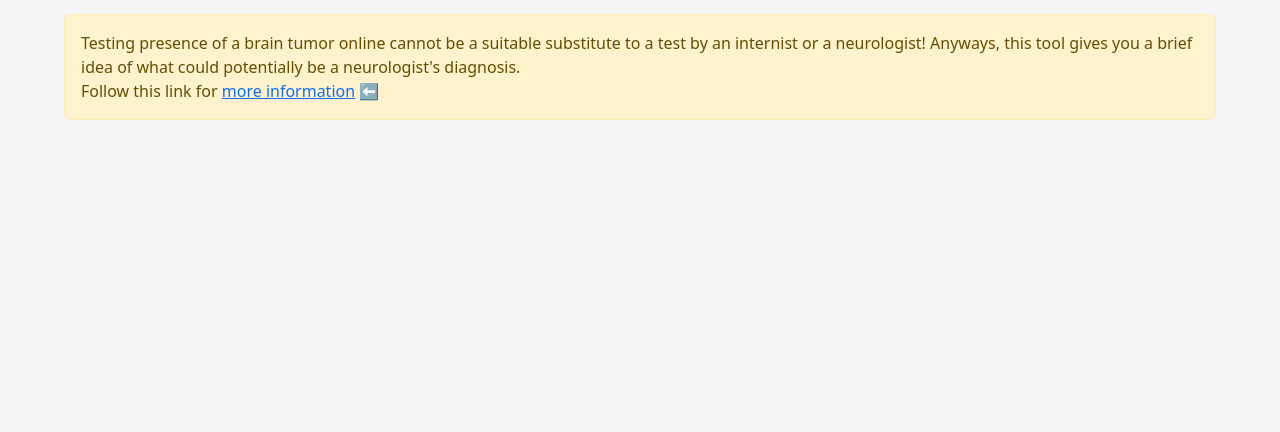
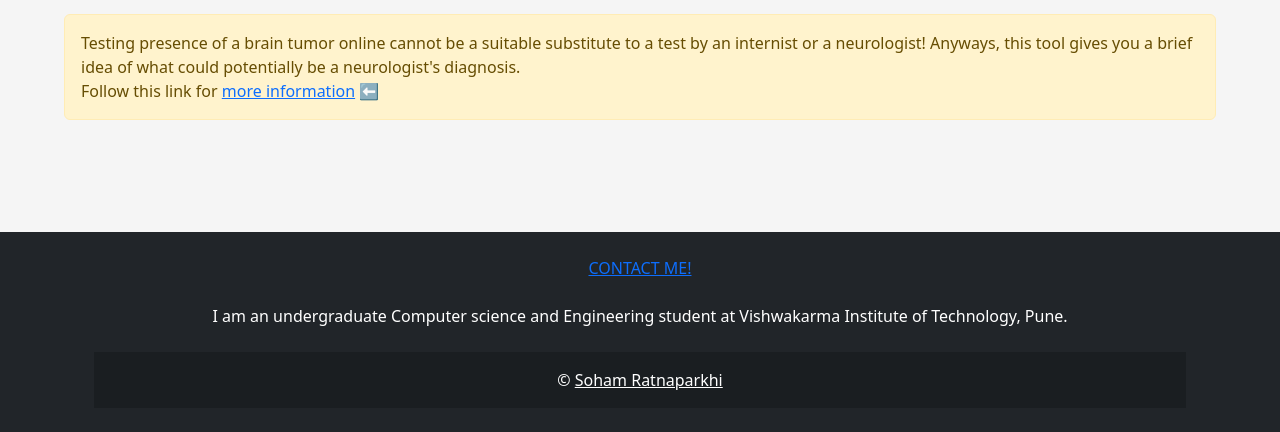
Before and after one commit to SohamRatnaparkhi/BTD_Web, a Flask app: template templates/prediction1.html in a window 1280 px wide. Shown: the part 1204-1636 px from the top of the page. Before the commit the page ends 1324 px from the top, so only its background shows below. Run offline with Flask 2, Linux system fonts and the light colour scheme; the template is opened without the code that fills it, so the values that code supplies are empty.

Commit message:
Update prediction1.html

```diff
--- a/templates/prediction1.html
+++ b/templates/prediction1.html
@@ -272,7 +272,38 @@
 
         <div id="end">
             <br><br>
-        </div>
+            <br><br>
+            <footer class="bg-dark text-center text-white">
+              <!-- Grid container -->
+              <div class="container p-4">
+                <!-- Section: Social media -->
+                <section class="mb-4">
+                  <a href="https://linkfree.eddiehub.io/SohamRatnaparkhi" target = "_blank">CONTACT ME!</a>
+                  <!-- Twitter -->
+                </section>
+                <!-- Section: Social media -->
+
+                <!-- Section: Form -->
+
+                <!-- Section: Text -->
+                <section class="mb-4">
+                  <p>
+                    I am an undergraduate Computer science and Engineering student at Vishwakarma Institute of Technology, Pune.
+                  </p>
+                </section>
+                <!-- Section: Text -->
+
+
+
+              <!-- Copyright -->
+              <div class="text-center p-3" style="background-color: rgba(0, 0, 0, 0.2);">
+                ©
+                <a class="text-white" href="https://sohamratnaparkhi.github.io/PersonalWebsite_SohamR/">Soham Ratnaparkhi</a>
+              </div>
+              <!-- Copyright -->
+            </footer>
+            <!-- Footer -->
+          </div>
 </body>
 
 </html>
```
